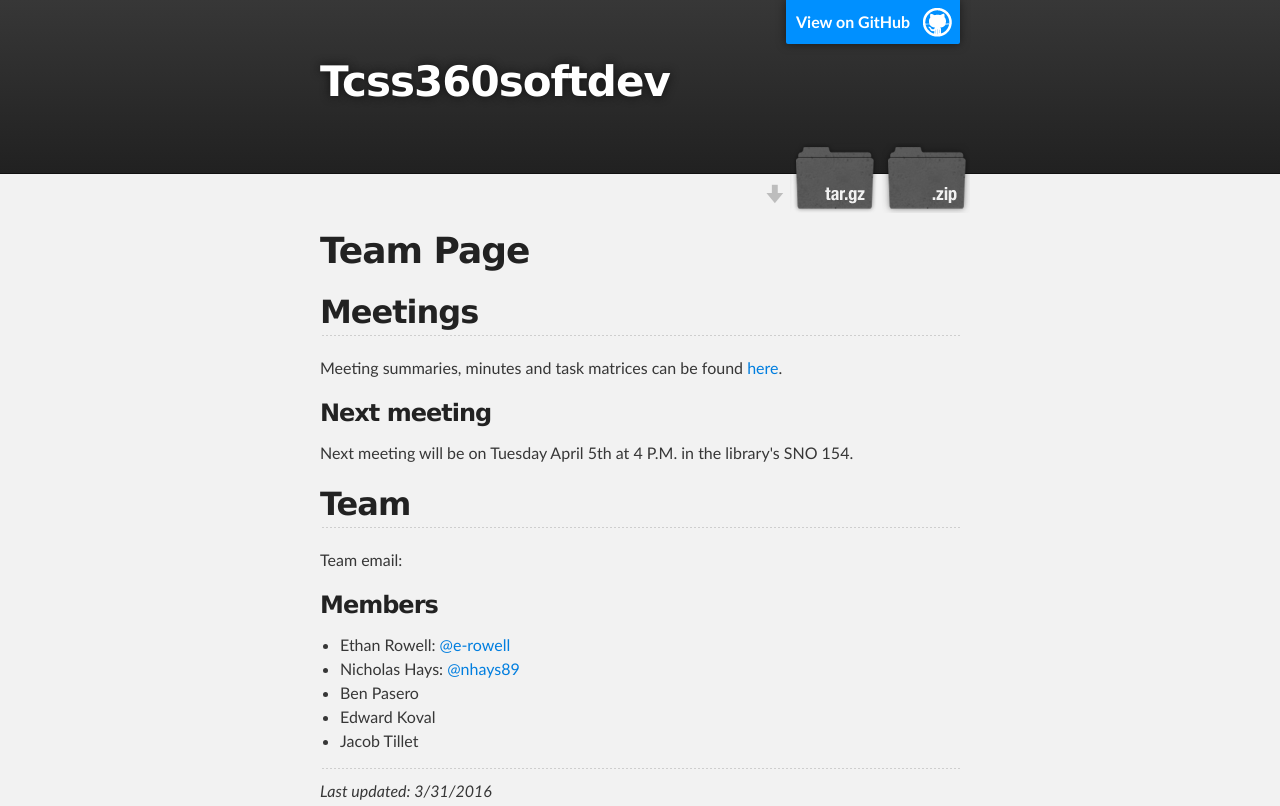
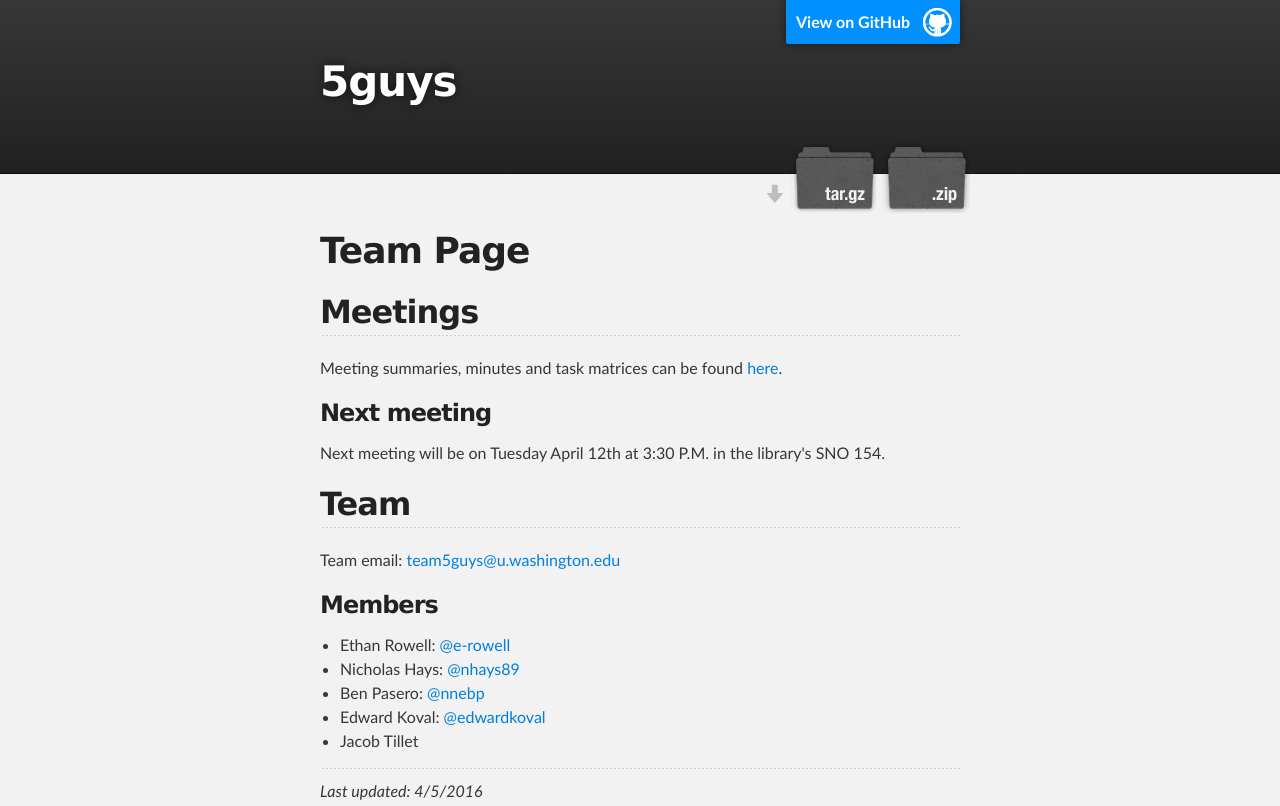
Before and after one commit to e-rowell/5guys, a plain HTML site: page index.html in a window 1280 px wide. Shown: the top 806 px of the page. Drawn offline with Linux system fonts and the light colour scheme.

Commit message:
Updated github ussername, team name, team email

```diff
--- a/index.html
+++ b/index.html
@@ -8,7 +8,7 @@
 
     <link rel="stylesheet" type="text/css" media="screen" href="stylesheets/stylesheet.css">
 
-    <title>Tcss360softdev</title>
+    <title>Team 5guys</title>
   </head>
 
   <body>
@@ -18,7 +18,7 @@
         <header class="inner">
           <a id="forkme_banner" href="https://github.com/e-rowell/tcss360SoftDev">View on GitHub</a>
 
-          <h1 id="project_title">Tcss360softdev</h1>
+          <h1 id="project_title">5guys</h1>
           <h2 id="project_tagline"></h2>
 
             <section id="downloads">
@@ -42,12 +42,12 @@
 <h3>
 <a id="next-meeting" class="anchor" href="#next-meeting" aria-hidden="true"><span aria-hidden="true" class="octicon octicon-link"></span></a>Next meeting</h3>
 
-<p>Next meeting will be on Tuesday April 5th at 4 P.M. in the library's SNO 154.</p>
+<p>Next meeting will be on Tuesday April 12th at 3:30 P.M. in the library's SNO 154.</p>
 
 <h2>
 <a id="team" class="anchor" href="#team" aria-hidden="true"><span aria-hidden="true" class="octicon octicon-link"></span></a>Team</h2>
 
-<p>Team email: </p>
+<p>Team email: <a href="mailto:team5guys@u.washington.edu">team5guys@u.washington.edu</a></p>
 
 <h3>
 <a id="members" class="anchor" href="#members" aria-hidden="true"><span aria-hidden="true" class="octicon octicon-link"></span></a>Members</h3>
@@ -57,14 +57,14 @@
 </li>
 <li>Nicholas Hays: <a href="https://github.com/nhays89" class="user-mention">@nhays89</a>
 </li>
-<li>Ben Pasero</li>
-<li>Edward Koval</li>
+<li>Ben Pasero: <a href="https://github.com/nnebp" class="user-mention">@nnebp</a></li>
+<li>Edward Koval: <a href="https://github.com/edwardkoval" class="user-mention">@edwardkoval</a></li>
 <li>Jacob Tillet</li>
 </ul>
 
 <hr>
 
-<p><em>Last updated: 3/31/2016</em></p>
+<p><em>Last updated: 4/5/2016</em></p>
       </section>
     </div>
 
```
